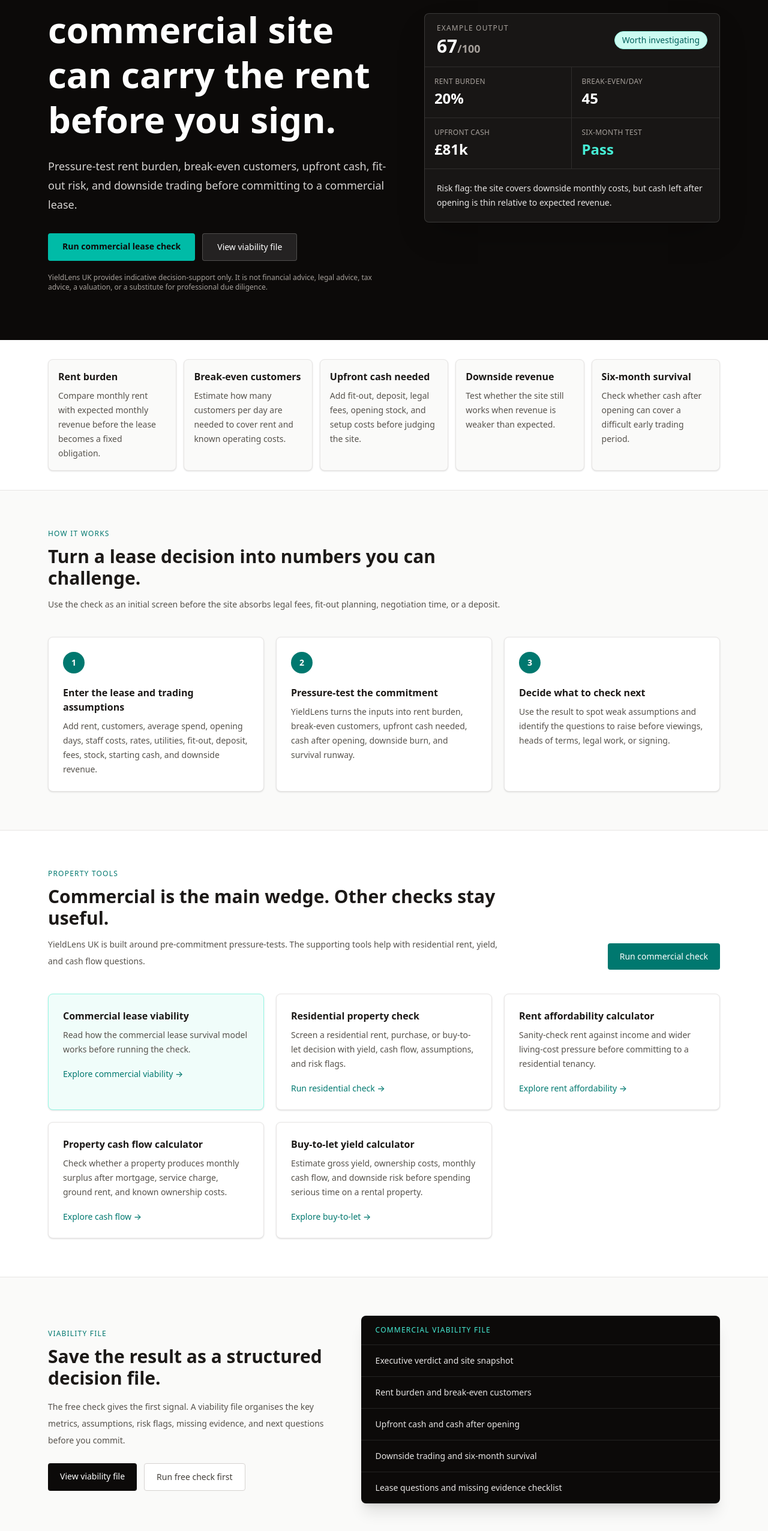
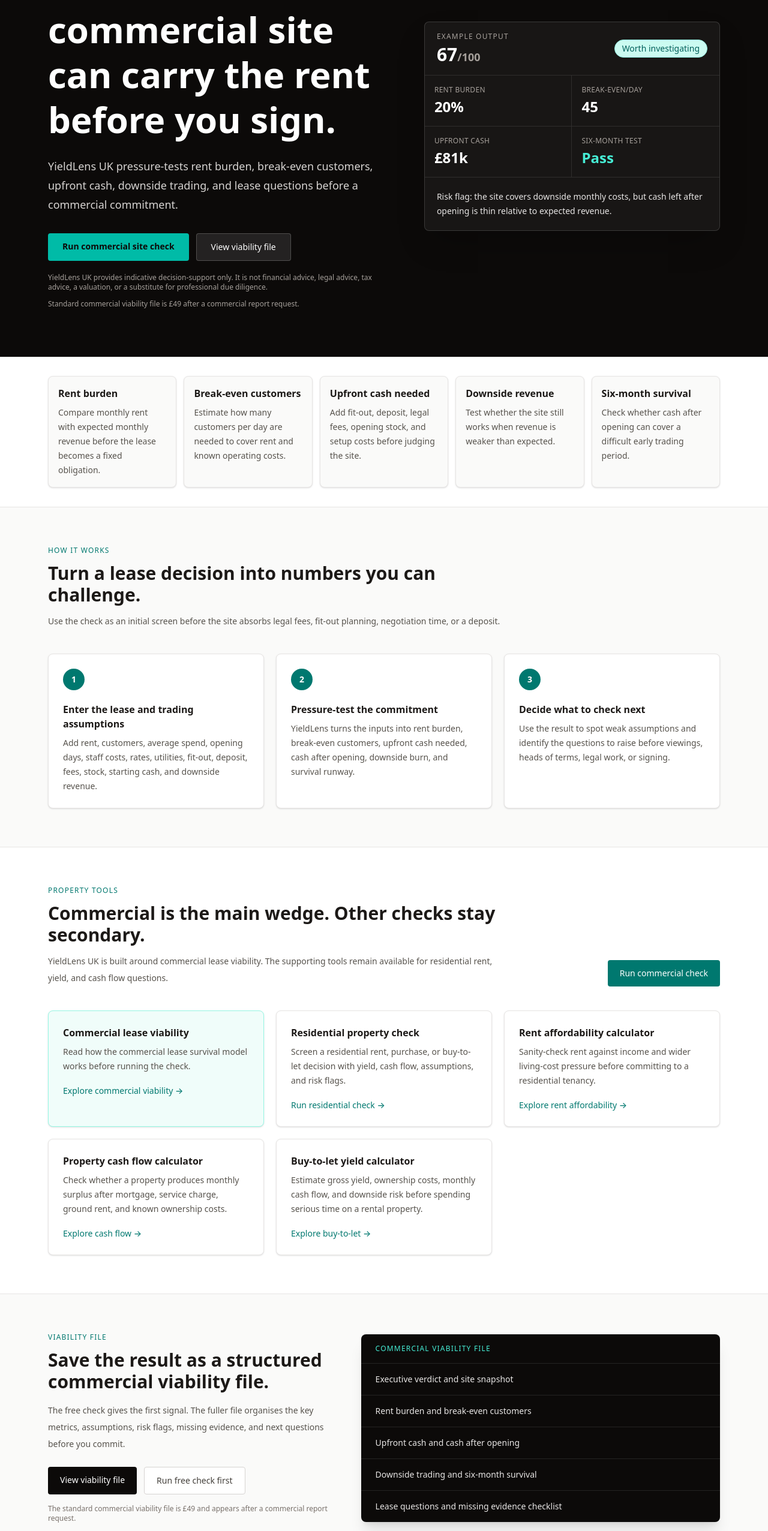
Before and after one commit to samueljcarlon/yieldlens-uk, a Next.js app: page / in a window 1280 px wide. Shown: the part 244-2797 px from the top of the page at 60% size. Built offline with nearby package versions, Linux system fonts and the light colour scheme.

Commit message:
Reposition public site around commercial viability

```diff
--- a/app/commercial-lease-viability-check/page.tsx
+++ b/app/commercial-lease-viability-check/page.tsx
@@ -6,14 +6,14 @@
 export const metadata: Metadata = {
   title: 'Commercial Lease Viability Check | YieldLens UK',
   description:
-    'Check whether a commercial site can carry the rent before signing a lease. Pressure-test rent burden, break-even customers, upfront cash, fit-out risk, downside trading, and six-month survival.',
+    'Avoid a bad commercial lease commitment before you sign. Pressure-test rent burden, break-even customers, upfront cash, downside trading, survival runway, and lease questions.',
   alternates: {
     canonical: '/commercial-lease-viability-check',
   },
   openGraph: {
     title: 'Commercial Lease Viability Check | YieldLens UK',
     description:
-      'Pressure-test a commercial site before signing a lease. Check rent burden, break-even customers, upfront cash, downside trading, and six-month survival.',
+      'Avoid a bad commercial lease commitment before you sign. Pressure-test rent burden, break-even customers, upfront cash, downside trading, survival runway, and lease questions.',
     url: 'https://yieldlens.co.uk/commercial-lease-viability-check',
   },
 };
@@ -270,14 +270,14 @@
           </p>
 
           <h1 className="text-4xl sm:text-6xl font-bold text-stone-900 leading-tight mb-6">
-            Check whether a commercial site can carry the rent before you sign.
+            Avoid bad commercial lease commitments before you sign.
           </h1>
 
           <p className="text-lg text-stone-600 max-w-3xl mx-auto mb-8 leading-8">
             YieldLens UK helps founders, operators, and small business tenants
             pressure-test rent burden, break-even customers, upfront cash,
-            fit-out risk, downside trading, and six-month survival before
-            committing to a lease.
+            fit-out risk, downside trading, survival runway, and lease
+            questions before committing to a lease.
           </p>
 
           <div className="flex flex-col sm:flex-row gap-3 justify-center">
@@ -285,11 +285,11 @@
               href="/check?mode=commercial"
               eventName="commercial_viability_page_cta_clicked"
               pagePath="/commercial-lease-viability-check"
-              ctaLabel="Run free commercial check"
+              ctaLabel="Start free commercial check"
               pageType="commercial_landing"
               className="bg-teal-700 text-white px-6 py-3 rounded font-medium hover:bg-teal-800 transition-colors text-sm"
             >
-              Run free commercial check
+              Start free commercial check
             </TrackedCtaLink>
 
             <TrackedCtaLink
@@ -307,6 +307,21 @@
           <p className="text-xs text-stone-400 mt-5">
             YieldLens UK provides indicative decision-support only. It is not financial advice, legal advice, tax advice, a valuation, or a substitute for professional due diligence.
           </p>
+
+          <div className="mt-8 mx-auto max-w-2xl rounded-xl border border-stone-200 bg-stone-50 p-5 text-left">
+            <p className="text-xs uppercase tracking-widest text-teal-700 font-medium">
+              Standard commercial viability file
+            </p>
+            <p className="text-3xl font-bold mt-2 text-stone-900">£49</p>
+            <p className="text-sm text-stone-600 leading-7 mt-3">
+              Covers rent burden, break-even customers, upfront cash, downside
+              trading, survival runway, lease questions, and a due diligence
+              checklist.
+            </p>
+            <p className="text-xs text-stone-500 mt-3">
+              Checkout appears after a commercial report request.
+            </p>
+          </div>
         </div>
       </section>
 
--- a/app/page.tsx
+++ b/app/page.tsx
@@ -4,16 +4,16 @@
 import VerdictBadge from '@/components/VerdictBadge';
 
 export const metadata: Metadata = {
-  title: 'Commercial Lease Viability Check',
+  title: 'YieldLens UK | Commercial Lease Viability Check',
   description:
-    'Check whether a commercial site can carry the rent before you sign. Pressure-test rent burden, break-even customers, upfront cash, fit-out risk, and downside trading.',
+    'Check whether a commercial site can carry the rent before you sign. YieldLens UK pressure-tests rent burden, break-even customers, upfront cash, downside trading, and lease questions before a commercial commitment.',
   alternates: {
     canonical: '/',
   },
   openGraph: {
     title: 'YieldLens UK | Commercial Lease Viability Check',
     description:
-      'Pressure-test a commercial lease before you commit. Check rent burden, break-even customers, upfront cash, and downside trading.',
+      'Check whether a commercial site can carry the rent before you sign. YieldLens UK pressure-tests rent burden, break-even customers, upfront cash, downside trading, and lease questions before a commercial commitment.',
     url: 'https://yieldlens.co.uk',
   },
 };
@@ -115,9 +115,9 @@
               </h1>
 
               <p className="text-lg text-stone-300 max-w-2xl mb-8 leading-8">
-                Pressure-test rent burden, break-even customers, upfront cash,
-                fit-out risk, and downside trading before committing to a
-                commercial lease.
+                YieldLens UK pressure-tests rent burden, break-even customers,
+                upfront cash, downside trading, and lease questions before a
+                commercial commitment.
               </p>
 
               <div className="flex flex-col sm:flex-row gap-3">
@@ -125,11 +125,11 @@
                   href="/check?mode=commercial"
                   eventName="commercial_home_cta_clicked"
                   pagePath="/"
-                  ctaLabel="Run commercial lease check"
+                  ctaLabel="Run commercial site check"
                   pageType="homepage"
                   className="bg-teal-500 text-stone-950 px-6 py-3 rounded font-semibold hover:bg-teal-400 transition-colors text-sm text-center"
                 >
-                  Run commercial lease check
+                  Run commercial site check
                 </TrackedCtaLink>
 
                 <TrackedCtaLink
@@ -146,6 +146,10 @@
 
               <p className="text-xs text-stone-400 mt-5">
                 YieldLens UK provides indicative decision-support only. It is not financial advice, legal advice, tax advice, a valuation, or a substitute for professional due diligence.
+              </p>
+
+              <p className="text-xs text-stone-400 mt-3">
+                Standard commercial viability file is £49 after a commercial report request.
               </p>
             </div>
 
@@ -267,13 +271,13 @@
               </p>
 
               <h2 className="text-3xl font-bold text-stone-900 mb-3">
-                Commercial is the main wedge. Other checks stay useful.
+                Commercial is the main wedge. Other checks stay secondary.
               </h2>
 
               <p className="text-sm text-stone-600 leading-7">
-                YieldLens UK is built around pre-commitment pressure-tests.
-                The supporting tools help with residential rent, yield, and cash
-                flow questions.
+                YieldLens UK is built around commercial lease viability. The
+                supporting tools remain available for residential rent, yield,
+                and cash flow questions.
               </p>
             </div>
 
@@ -325,11 +329,11 @@
             </p>
 
             <h2 className="text-3xl font-bold text-stone-900 mb-4">
-              Save the result as a structured decision file.
+              Save the result as a structured commercial viability file.
             </h2>
 
             <p className="text-sm text-stone-600 leading-7 mb-6">
-              The free check gives the first signal. A viability file organises
+              The free check gives the first signal. The fuller file organises
               the key metrics, assumptions, risk flags, missing evidence, and
               next questions before you commit.
             </p>
@@ -357,6 +361,10 @@
                 Run free check first
               </TrackedCtaLink>
             </div>
+
+            <p className="text-xs text-stone-500 mt-4">
+              The standard commercial viability file is £49 and appears after a commercial report request.
+            </p>
           </div>
 
           <div className="bg-stone-950 text-white rounded-lg overflow-hidden shadow-xl">
--- a/app/viability-file/page.tsx
+++ b/app/viability-file/page.tsx
@@ -3,16 +3,16 @@
 import TrackedCtaLink from '@/components/TrackedCtaLink';
 
 export const metadata: Metadata = {
-  title: 'Commercial Viability File UK',
+  title: 'YieldLens UK | Commercial Viability File',
   description:
-    'See what a YieldLens UK commercial viability file can include, from rent burden and break-even customers to upfront cash, downside trading, six-month survival, lease questions, and next checks.',
+    'Standard commercial viability file for YieldLens UK. See what the paid file can include after a free commercial check, from rent burden and break-even customers to upfront cash, downside trading, survival runway, lease questions, and next checks.',
   alternates: {
     canonical: '/viability-file',
   },
   openGraph: {
-    title: 'Commercial Viability File UK | YieldLens UK',
+    title: 'YieldLens UK | Commercial Viability File',
     description:
-      'A structured commercial lease decision file for pressure-testing a site before committing to rent, fit-out, deposits, legal work, or signing.',
+      'Standard commercial viability file for pressure-testing a site before committing to rent, fit-out, deposits, legal work, or signing.',
     url: 'https://yieldlens.co.uk/viability-file',
   },
 };
@@ -113,7 +113,7 @@
   {
     step: '3',
     title: 'Request a fuller file',
-    text: 'Use the saved result to request early access to a fuller viability file or view the printable preview.',
+    text: 'Use the saved result to request the fuller viability file or view the printable preview. Checkout appears after the commercial report request.',
   },
 ];
 
@@ -175,15 +175,16 @@
           <div className="grid grid-cols-1 lg:grid-cols-[1fr_0.9fr] gap-10 lg:gap-12 items-center">
             <div>
               <p className="text-xs font-medium uppercase tracking-widest text-teal-300 mb-4">
-                Commercial viability file
+                Standard commercial viability file
               </p>
 
               <h1 className="text-4xl sm:text-6xl font-bold leading-tight mb-6">
-                Turn a commercial lease check into a structured decision file.
+                Standard commercial viability file, £49.
               </h1>
 
               <p className="text-lg text-stone-300 max-w-2xl mb-8 leading-8">
-                Organise the verdict, site snapshot, rent burden, break-even
+                This is the paid next step after a free commercial check. It
+                organises the verdict, site snapshot, rent burden, break-even
                 customers, upfront cash, downside trading, six-month survival,
                 lease questions, and next checks before you commit.
               </p>
@@ -214,6 +215,10 @@
 
               <p className="text-xs text-stone-400 mt-5">
                 YieldLens UK provides indicative decision-support only. It is not financial advice, legal advice, tax advice, a valuation, or a substitute for professional due diligence.
+              </p>
+
+              <p className="text-xs text-stone-400 mt-3">
+                Checkout appears after a commercial report request.
               </p>
             </div>
 
@@ -262,7 +267,7 @@
         <SectionTitle
           eyebrow="What it can include"
           title="A commercial file built around lease survival, not generic commentary."
-          description="The commercial version is designed to make the main lease risks visible in one place. It starts with the free check result, then organises the numbers and questions that should be reviewed before spending serious time, money, or negotiation effort."
+          description="The commercial version is designed to make the main lease risks visible in one place. It starts with the free check result, then organises the numbers and questions that should be reviewed before spending serious time, money, or negotiation effort. The paid file is £49 after a commercial report request."
         />
 
         <div className="grid grid-cols-1 sm:grid-cols-2 lg:grid-cols-3 gap-4">
@@ -279,11 +284,11 @@
 
       <section className="bg-white border-y border-stone-200">
         <div className="max-w-6xl mx-auto px-4 py-16">
-          <SectionTitle
-            eyebrow="How the flow works"
-            title="Free check first. Fuller file after there is a saved result."
-            description="The viability file is tied to a specific saved check. That keeps the output grounded in the rent, costs, opening cash, and downside trading assumptions entered for the site."
-          />
+        <SectionTitle
+          eyebrow="How the flow works"
+          title="Free check first. Fuller file after there is a saved result."
+          description="The viability file is tied to a specific saved check. That keeps the output grounded in the rent, costs, opening cash, and downside trading assumptions entered for the site. Checkout appears after the commercial report request."
+        />
 
           <div className="grid grid-cols-1 md:grid-cols-3 gap-5">
             {workflowSteps.map((item) => (
```
